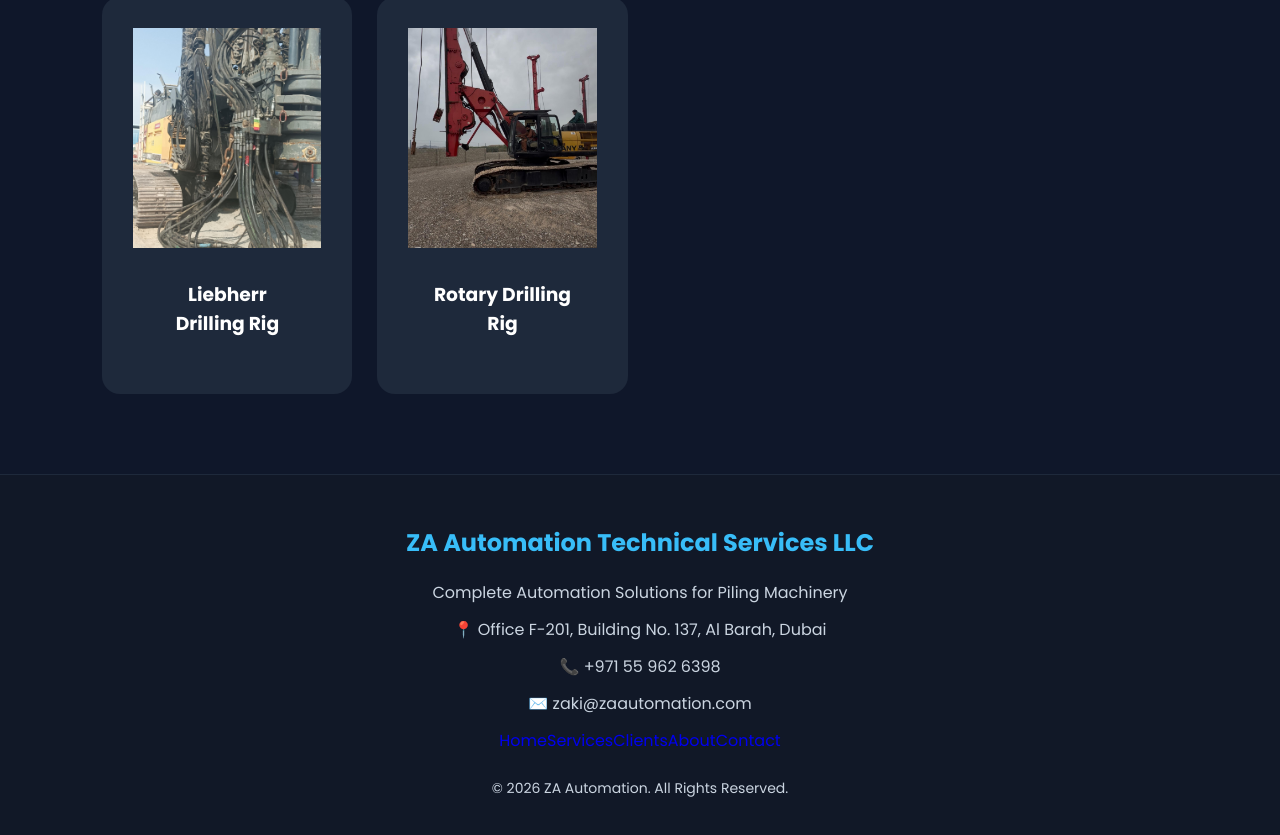
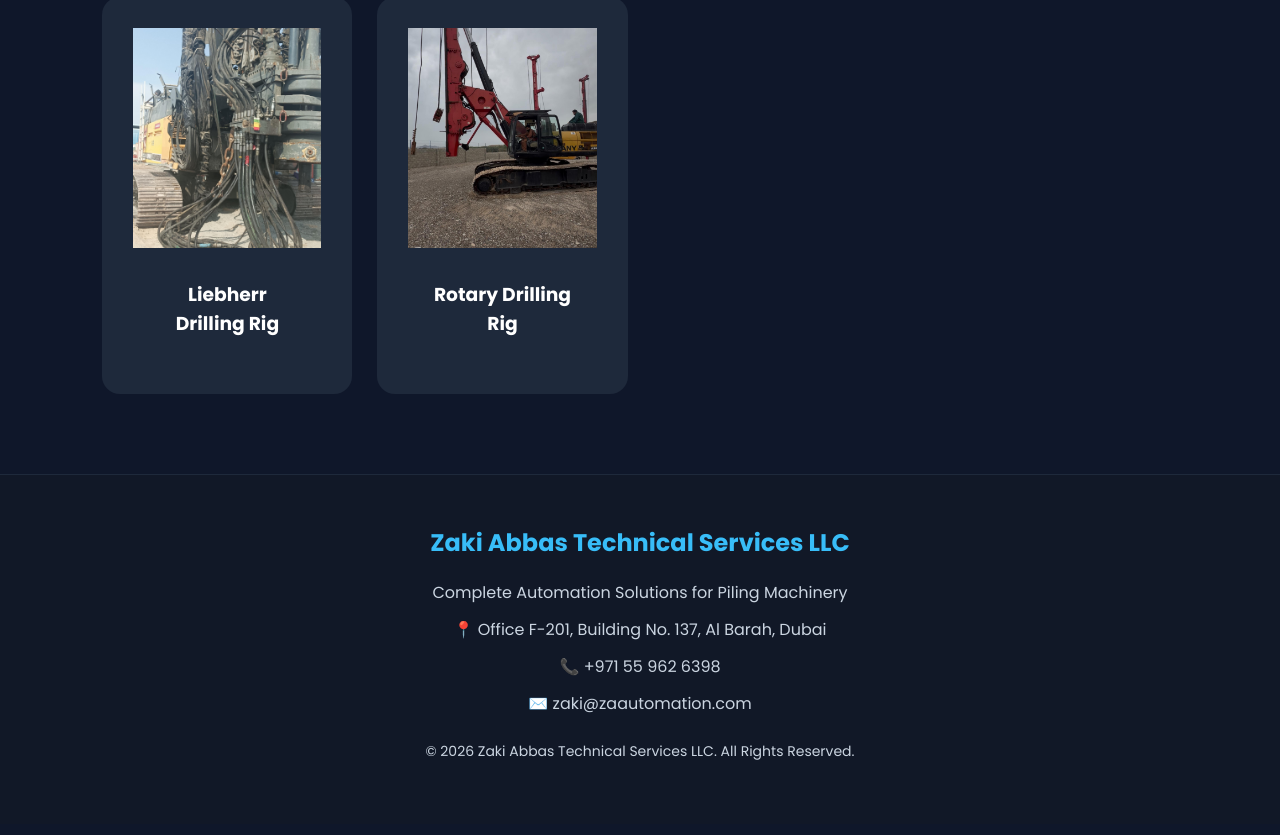
Before and after one commit to MRY0709/za-automation-next, a Next.js app: page / in a window 1280 px wide. Shown: the part 2399-3234 px from the top of the page. Built offline with nearby package versions, Linux system fonts and the light colour scheme.

Commit message:
Update footer company name and remove footer links

```diff
--- a/components/Footer.jsx
+++ b/components/Footer.jsx
@@ -3,7 +3,7 @@ import Link from "next/link";
 function Footer() {
   return (
     <footer className="footer">
-      <h2>ZA Automation Technical Services LLC</h2>
+      <h2>Zaki Abbas Technical Services LLC</h2>
 
       <p>Complete Automation Solutions for Piling Machinery</p>
 
@@ -13,19 +13,9 @@ function Footer() {
 
       <p>✉️ zaki@zaautomation.com</p>
 
-      <div className="footer-links">
-        <Link href="/">Home</Link>
-
-        <Link href="/services">Services</Link>
-
-        <Link href="/users">Clients</Link>
-
-        <Link href="/about">About</Link>
-
-        <Link href="/contact">Contact</Link>
-      </div>
-
-      <p className="copyright">© 2026 ZA Automation. All Rights Reserved.</p>
+      <p className="copyright">
+        © 2026 Zaki Abbas Technical Services LLC. All Rights Reserved.
+      </p>
     </footer>
   );
 }
```
